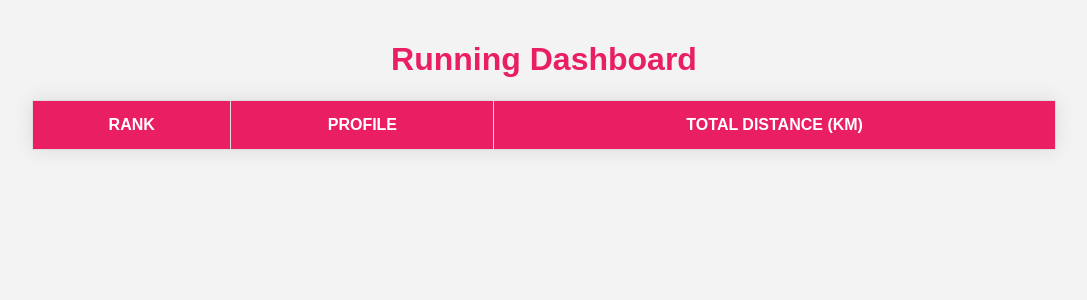
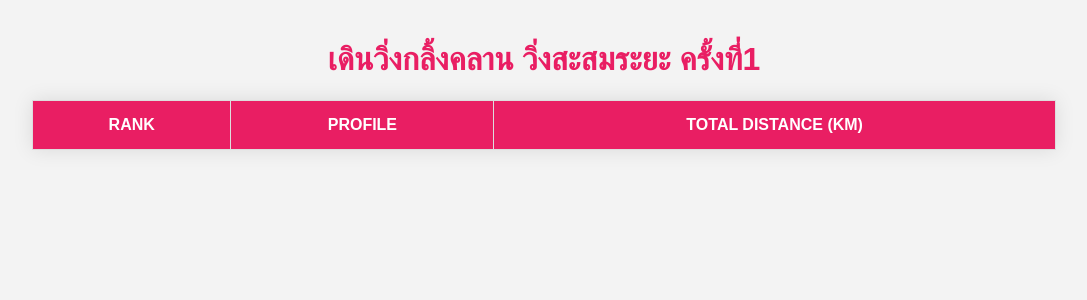
Before and after one commit to flukza345/virtual-run-wrrc, a PHP site: page / in a window 1280 px wide. Shown: the part 48-348 px from the top of the page, without its empty margins (96-1183 px from the left). Run offline with PHP 8.4, Linux system fonts and the light colour scheme; data that the repository does not hold is empty.

Commit message:
update Head Title

```diff
--- a/index.php
+++ b/index.php
@@ -237,7 +237,7 @@ if (isset($_SESSION['user_id'])) {
         </div>
     </div>
     <div class="container">
-        <h1>Running Dashboard</h1>
+        <h1>เดินวิ่งกลิ้งคลาน วิ่งสะสมระยะ ครั้งที่1</h1>
         <table>
             <thead>
                 <tr>
```
